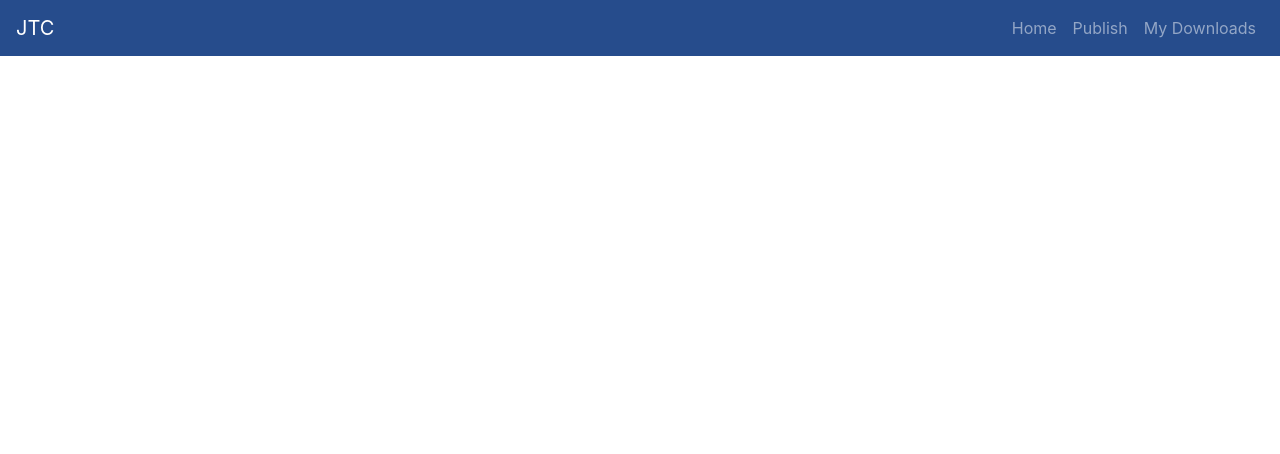
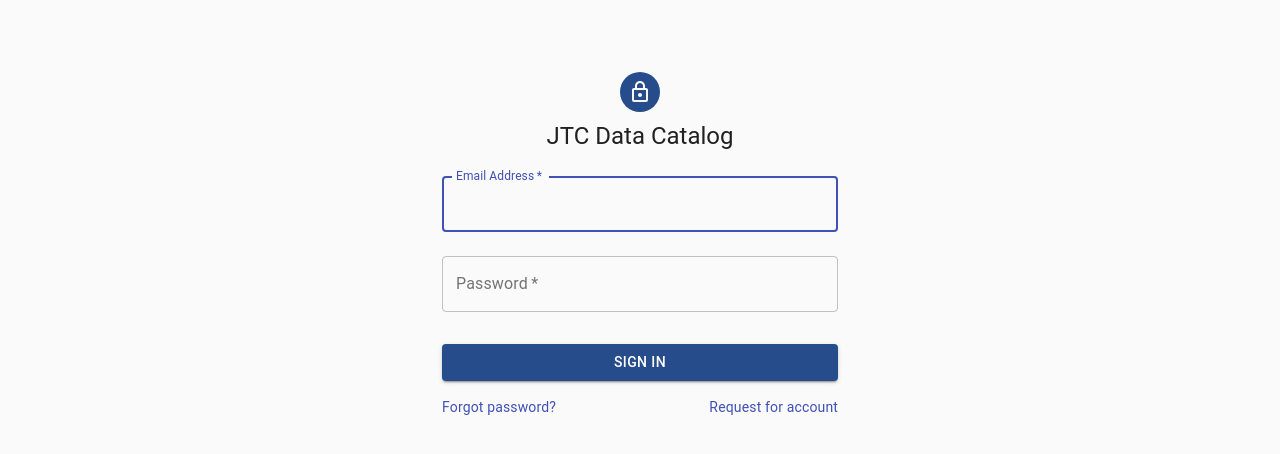
Before and after one commit to Tharindu92/Data-Catalog, a React (Create React App) app: page /Login in a window 1280 px wide. Shown: the top 454 px of the page. Built offline with nearby package versions, Linux system fonts and the light colour scheme.

Commit message:
Added Login page

```diff
--- a/package.json
+++ b/package.json
@@ -9,6 +9,7 @@
     "@testing-library/react": "^9.5.0",
     "@testing-library/user-event": "^7.2.1",
     "axios": "^0.19.2",
+    "bcryptjs": "^2.4.3",
     "bootstrap": "^4.4.1",
     "react": "^16.13.0",
     "react-bootstrap": "^1.0.0-beta.17",
--- a/src/Routes.js
+++ b/src/Routes.js
@@ -2,6 +2,7 @@
 import { Router, Switch, Route } from "react-router-dom";
 
 import Home from "./pages/Home";
+import Login from "./pages/Login";
 import Publish from "./pages/Publish";
 import Search from "./pages/Search";
 import history from "./history";
@@ -12,6 +13,7 @@
       <Router history={history}>
         <Switch>
           <Route path="/" exact component={Home} />
+          <Route path="/Login" exact component={Login} />
           <Route path="/Publish" exact component={Publish} />
           <Route path="/Search" exact component={Search} />
         </Switch>
--- a/src/components/NavBar.js
+++ b/src/components/NavBar.js
@@ -2,10 +2,11 @@
 import { Navbar, Nav } from "react-bootstrap";
 import { withRouter } from "react-router-dom";
 import "bootstrap/dist/css/bootstrap.min.css";
+import { useLocation } from "react-router-dom";
 import "../globalcss.css";
 const Navigation = (props) => {
-  console.log(props);
-  return (
+  const location = useLocation();
+  return location.pathname === "/Login" ? null : (
     <Navbar className="bgColor" variant="dark">
       <Navbar.Brand href="#home">JTC</Navbar.Brand>
       <Navbar.Toggle aria-controls="basic-navbar-nav" />
--- /dev/null
+++ b/src/pages/Login.js
@@ -0,0 +1,175 @@
+import React from "react";
+import Avatar from "@material-ui/core/Avatar";
+import Button from "@material-ui/core/Button";
+import CssBaseline from "@material-ui/core/CssBaseline";
+import TextField from "@material-ui/core/TextField";
+import Link from "@material-ui/core/Link";
+import Grid from "@material-ui/core/Grid";
+import Box from "@material-ui/core/Box";
+import LockOutlinedIcon from "@material-ui/icons/LockOutlined";
+import Typography from "@material-ui/core/Typography";
+import { makeStyles } from "@material-ui/core/styles";
+import Container from "@material-ui/core/Container";
+import axios from "axios";
+import history from "../history";
+import Snackbar from "@material-ui/core/Snackbar";
+import bcrypt from "bcryptjs";
+
+// var salt = bcrypt.genSaltSync(10);
+// var hash = bcrypt.hashSync("B4c0//", salt);
+// console.log(hash);
+// console.log(bcrypt.hashSync("B4c0//", salt));
+const useStyles = makeStyles((theme) => ({
+  paper: {
+    marginTop: theme.spacing(8),
+    display: "flex",
+    flexDirection: "column",
+    alignItems: "center",
+  },
+  avatar: {
+    margin: theme.spacing(1),
+    backgroundColor: "#264c8c",
+  },
+  form: {
+    width: "100%", // Fix IE 11 issue.
+    marginTop: theme.spacing(1),
+  },
+  submit: {
+    margin: theme.spacing(3, 0, 2),
+    backgroundColor: "#264c8c",
+    color: "#fff",
+  },
+}));
+
+// headers for api call
+const options = {
+  headers: {
+    "Content-Type": "application/json",
+    "X-DreamFactory-Api-Key":
+      "ff36aa23e74ec3839f246d4b06e08e1243b2dda56935885c3dd3c2e8b5731e39",
+  },
+};
+
+export default function SignIn() {
+  const classes = useStyles();
+  const [state, setState] = React.useState({
+    email: "",
+    password: "",
+    error: "",
+    open: false,
+    userInfo: "",
+  });
+  const handleChange = (e) => {
+    const { id, value } = e.target;
+    setState((prevState) => ({
+      ...prevState,
+      [id]: value,
+    }));
+  };
+  function processLogin() {
+    var search_string =
+      "http://localhost:8080/api/v2/datacatalog2/_table/user_credentials?filter=Login_ID%20%3D%20" +
+      state.email;
+    //Axios API call
+    axios
+      .get(search_string, options)
+      .then((response) => {
+        if (response.data.resource.length > 0) {
+          bcrypt
+            .compare(state.password, response.data.resource[0].Login_Password)
+            .then((isMatch) => {
+              if (isMatch) {
+                history.push({
+                  pathname: "/",
+                });
+                window.location.reload();
+              } else {
+                setState({ ...state, open: true });
+              }
+            });
+        }
+      })
+      //if error
+      .catch((error) => {
+        setState({ ...state, open: true });
+      });
+  }
+
+  const handleClose = () => {
+    setState({ ...state, open: false });
+  };
+  return (
+    <Container component="main" maxWidth="xs">
+      <CssBaseline />
+      <div className={classes.paper}>
+        <Snackbar
+          anchorOrigin={{
+            vertical: "top",
+            horizontal: "center",
+          }}
+          open={state.open}
+          onClose={handleClose}
+          message="Invalid username or password, please try again."
+        />
+        <Avatar className={classes.avatar}>
+          <LockOutlinedIcon />
+        </Avatar>
+        <Typography component="h1" variant="h5">
+          JTC Data Catalog
+        </Typography>
+
+        <form className={classes.form} noValidate>
+          <TextField
+            variant="outlined"
+            margin="normal"
+            required
+            fullWidth
+            id="email"
+            label="Email Address"
+            name="email"
+            value={state.email}
+            autoComplete="email"
+            autoFocus
+            onChange={handleChange}
+          />
+          <TextField
+            variant="outlined"
+            margin="normal"
+            required
+            fullWidth
+            name="password"
+            label="Password"
+            type="password"
+            id="password"
+            autoComplete="current-password"
+            value={state.password}
+            onChange={handleChange}
+          />
+
+          <Button
+            type="button"
+            fullWidth
+            variant="contained"
+            className={classes.submit}
+            onClick={processLogin}
+          >
+            Sign In
+          </Button>
+          <Grid container>
+            <Grid item xs>
+              <Link href="#" variant="body2">
+                Forgot password?
+              </Link>
+            </Grid>
+            <Grid item>
+              <Link href="#" variant="body2">
+                {"Request for account"}
+              </Link>
+            </Grid>
+          </Grid>
+        </form>
+      </div>
+      <Box mt={8}></Box>
+    </Container>
+  );
+}
--- a/src/pages/Search.js
+++ b/src/pages/Search.js
@@ -358,7 +358,7 @@
 
                 <h4 className="textColor ml-2 mt-4">Filter By:</h4>
                 <SearchFilter
-                  tags={this.state.all_filters}
+                  filters={this.state.all_filters}
                   handleClick={this.handleFilterChange}
                   selectedFilters={this.state.filter_selection}
                 />
```
Also changed, not shown: src/pages/Home.js (+12 -12 lines), 1 other file (tests, documents, lock files or other folders).
